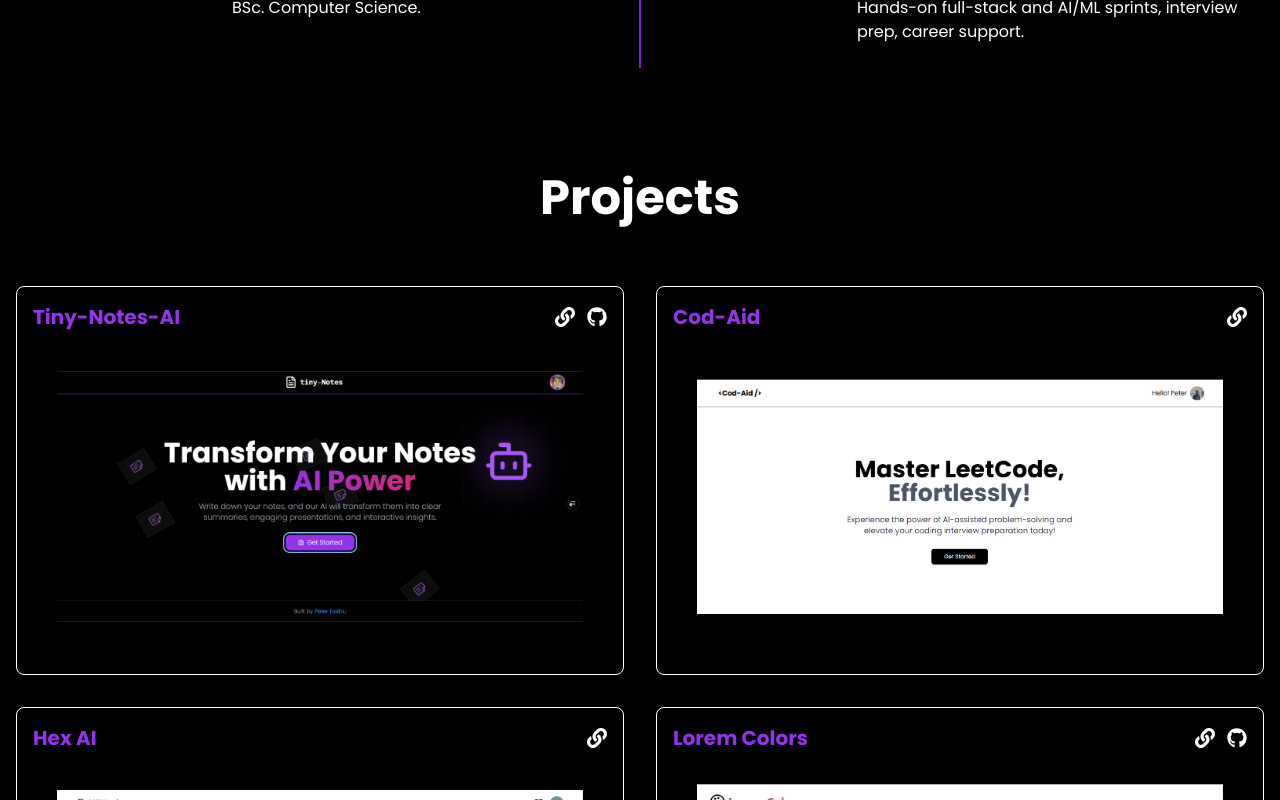
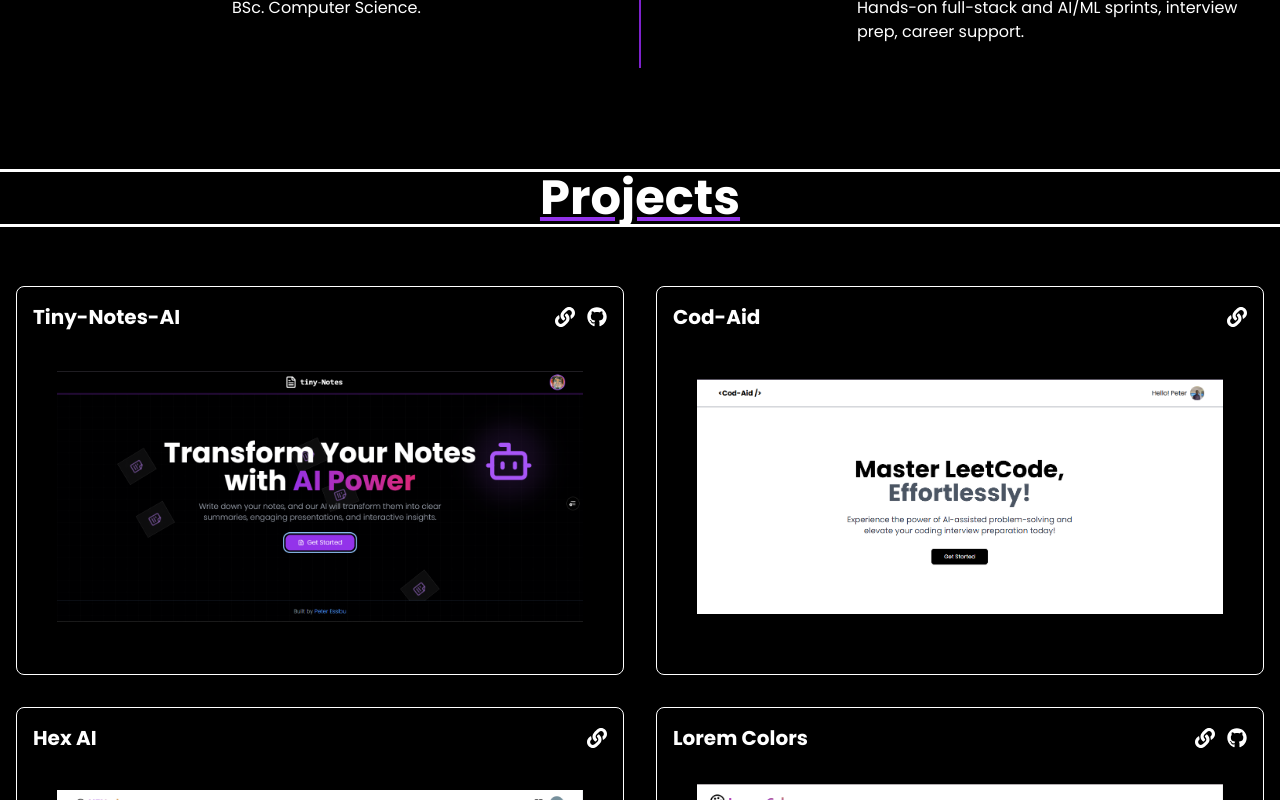
Before and after one commit to peterkessibu/Personal-Me, a Next.js app: page / in a window 1280 px wide. Shown: the part 2000-2800 px from the top of the page. Built offline with nearby package versions, Linux system fonts and the light colour scheme.

Commit message:
Update Footer and Projects components: change footer background color and text color, enhance project headings with underline and color adjustments, and modify words in Tableball component for thematic consistency.

```diff
--- a/components/Footer.tsx
+++ b/components/Footer.tsx
@@ -2,14 +2,14 @@ import Link from "next/link";
 
 const Footer = () => {
   return (
-    <footer className="bg-[#040413] border-t-2 border-purple-600 w-full p-4 text-center">
-      <p>
+    <footer className="bg-[#000000] border-t-2 border-purple-600 w-full p-4 text-center">
+      <p className="text-white">
         &copy; {new Date().getFullYear()} Built and Designed by{" "}
         <Link
           href="https://www.linkedin.com/peteressibu"
           target="_blank"
           rel="noopener noreferrer"
-          className="text-purple-500 hover:underline text-xl font-semibold"
+          className="text-white hover:underline text-xl font-semibold"
         >
           Peter Essibu
         </Link>
--- a/components/Projects.tsx
+++ b/components/Projects.tsx
@@ -100,7 +100,7 @@ const Projects = () => {
       transition={{ duration: 0.6, ease: "easeInOut" }}
     >
       <motion.h2
-        className="text-5xl font-bold text-center my-12"
+        className="text-5xl font-bold text-center my-12 text-white underline decoration-purple-600 outline outline-offset-2"
         initial={{ opacity: 0, y: -30 }}
         animate={{ opacity: 1, y: 0 }}
         transition={{ duration: 0.8, ease: "easeInOut" }}
@@ -127,7 +127,7 @@ const Projects = () => {
             }}
           >
             <div className="absolute top-0 left-0 w-full p-4 z-20 flex justify-between items-center mb-4">
-              <h3 className="text-xl font-bold text-purple-600">
+              <h3 className="text-xl font-bold text-white">
                 {project.name}
               </h3>
               <div className="flex space-x-3">
--- a/components/Tableball.tsx
+++ b/components/Tableball.tsx
@@ -174,7 +174,7 @@ export function TableBallGame() {
             const BALL_SPEED = 6 * scale
 
             pixelsRef.current = []
-            const words = ["CONSISTENCY", "IS ALL YOU NEED"]
+            const words = ["FOCUS", "IS ALL YOU NEED"]
 
             const calculateWordWidth = (word: string, pixelSize: number) => {
                 return (
```
